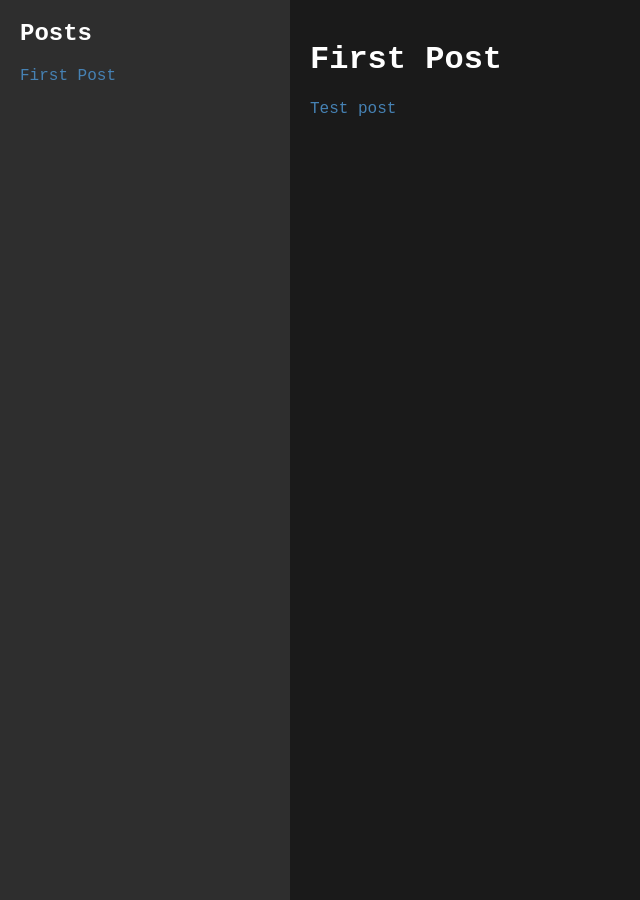
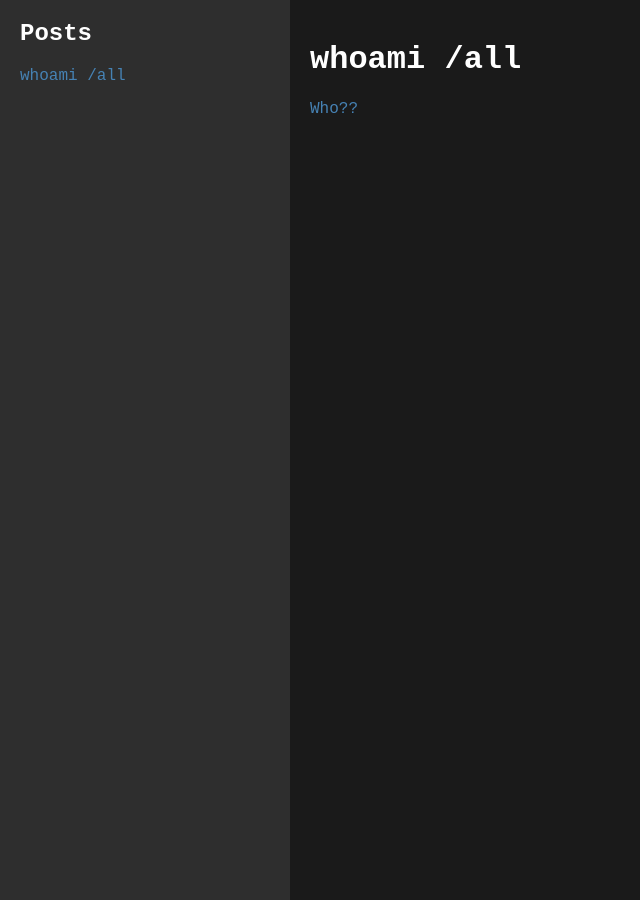
Before and after one commit to afxr/afxr.github.io, a Jekyll site: the page built from _posts/2024-09-10-first-post.md, in a window 1280 px wide. Shown: the whole page, without its empty margins (0-640 px from the left). Built offline with Jekyll 4.4.1, drawn with Linux system fonts in a browser that asks for light colours.

Commit message:
Update 2024-09-10-first-post.md

```diff
--- a/_posts/2024-09-10-first-post.md
+++ b/_posts/2024-09-10-first-post.md
@@ -1,8 +1,8 @@
 ---
 layout: default
-title: First Post
+title: whoami /all
 ---
 
-# First Post
+# whoami /all
 
-Test post
+Who??
```
